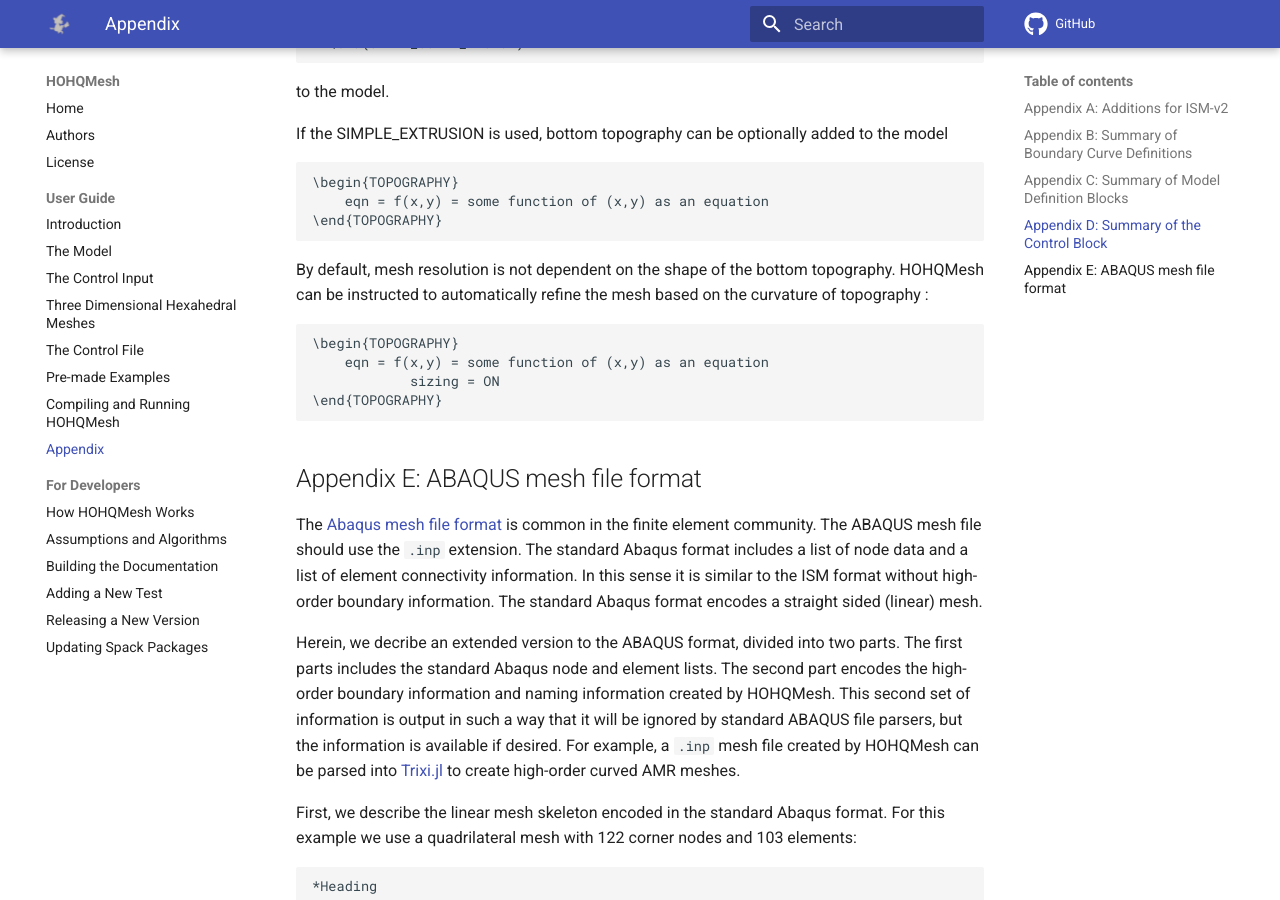
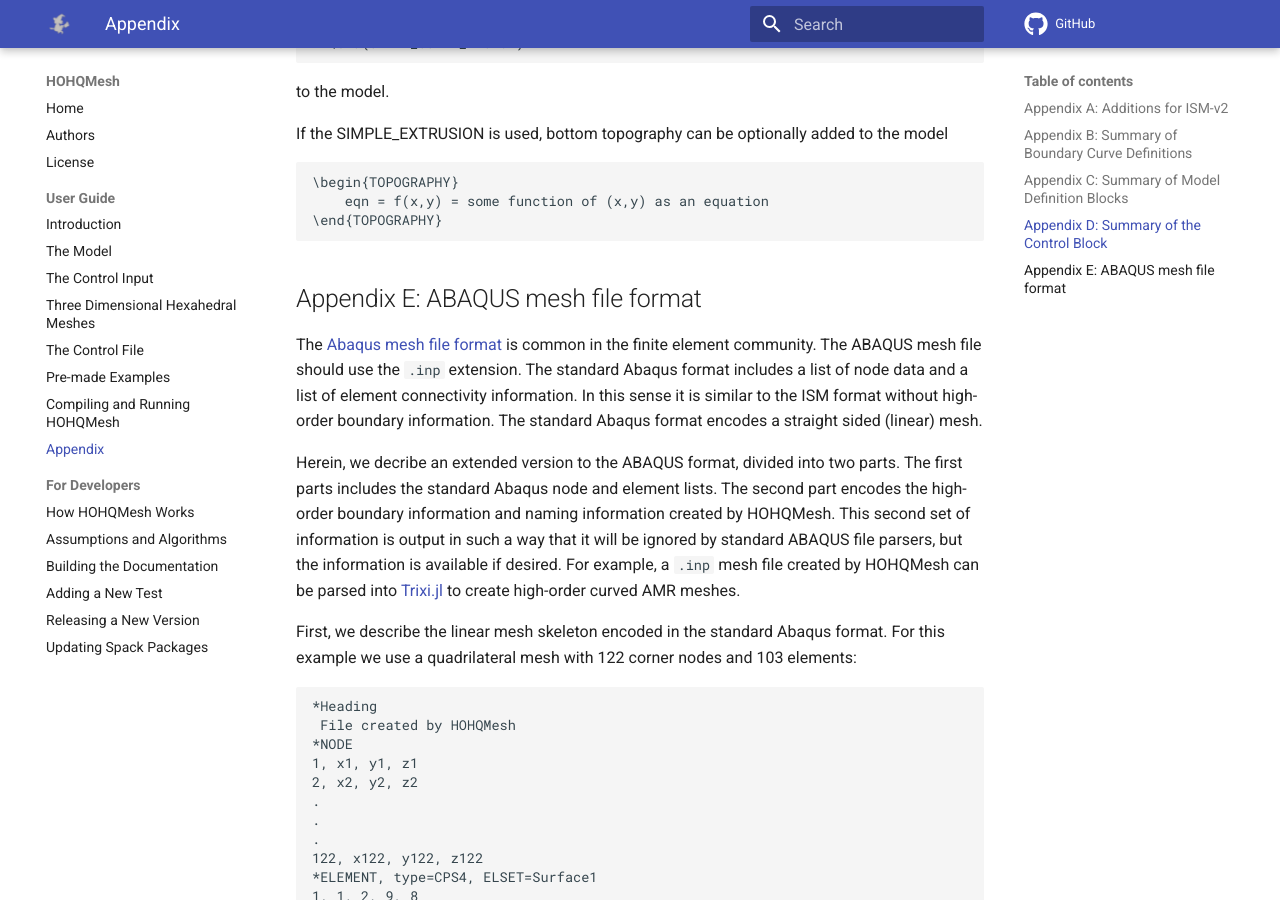
Before and after one commit to trixi-framework/HOHQMesh, an MkDocs documentation site: the page built from Documentation/docs/appendix.md, in a window 1280 px wide and 900 px high, scrolled down 5025 px. Built offline with MkDocs 1.6.1 and Material for MkDocs 9.7.7, drawn with Linux system fonts in a browser that asks for light colours; comment, search, counter and statistics services are not loaded.

Commit message:
Revert "Add reference to sizing parameter in TOPOGRAPHY blocks documentation"
This reverts commit 6e9af0d1677500fcb414c3b9788e76302b0799b7.

```diff
--- a/Documentation/docs/appendix.md
+++ b/Documentation/docs/appendix.md
@@ -225,13 +225,6 @@ If the SIMPLE_EXTRUSION is used, bottom topography can be optionally added to th
 		eqn = f(x,y) = some function of (x,y) as an equation
 	\end{TOPOGRAPHY}
 
-By default, mesh resolution is not dependent on the shape of the bottom topography. HOHQMesh can be instructed to automatically refine the mesh based on the curvature of topography :
-
-	\begin{TOPOGRAPHY}
-		eqn = f(x,y) = some function of (x,y) as an equation
-                sizing = ON
-	\end{TOPOGRAPHY}
-
 ## Appendix E: ABAQUS mesh file format<a name="ABAQUS"></a>
 
 The [Abaqus mesh file format](https://abaqus-docs.mit.edu/2017/English/SIMACAEMODRefMap/simamod-c-model.htm) is common in the finite element community. The ABAQUS mesh file should use the `.inp` extension. The standard Abaqus format includes a list of node data and a list of element connectivity information. In this sense it is similar to the ISM format without high-order boundary information. The standard Abaqus format encodes a straight sided (linear) mesh.
```
Also changed, not shown: Documentation/docs/three-dimensional-hexahedral-meshes.md (+0 -14 lines).
